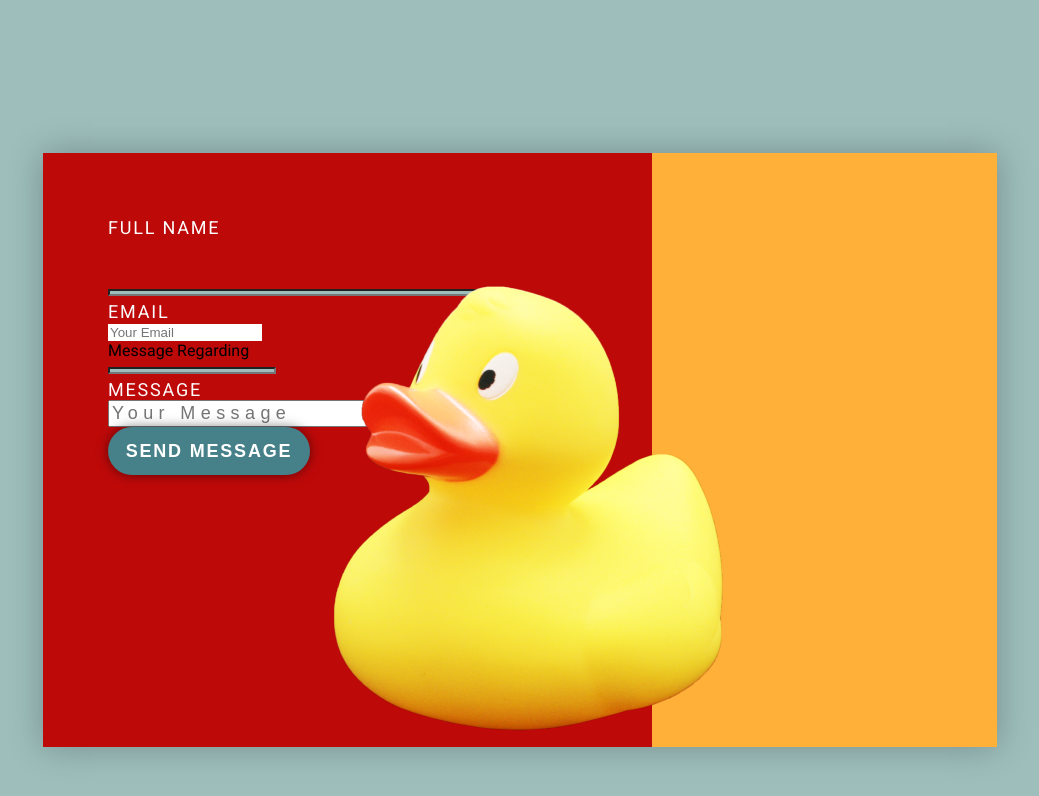
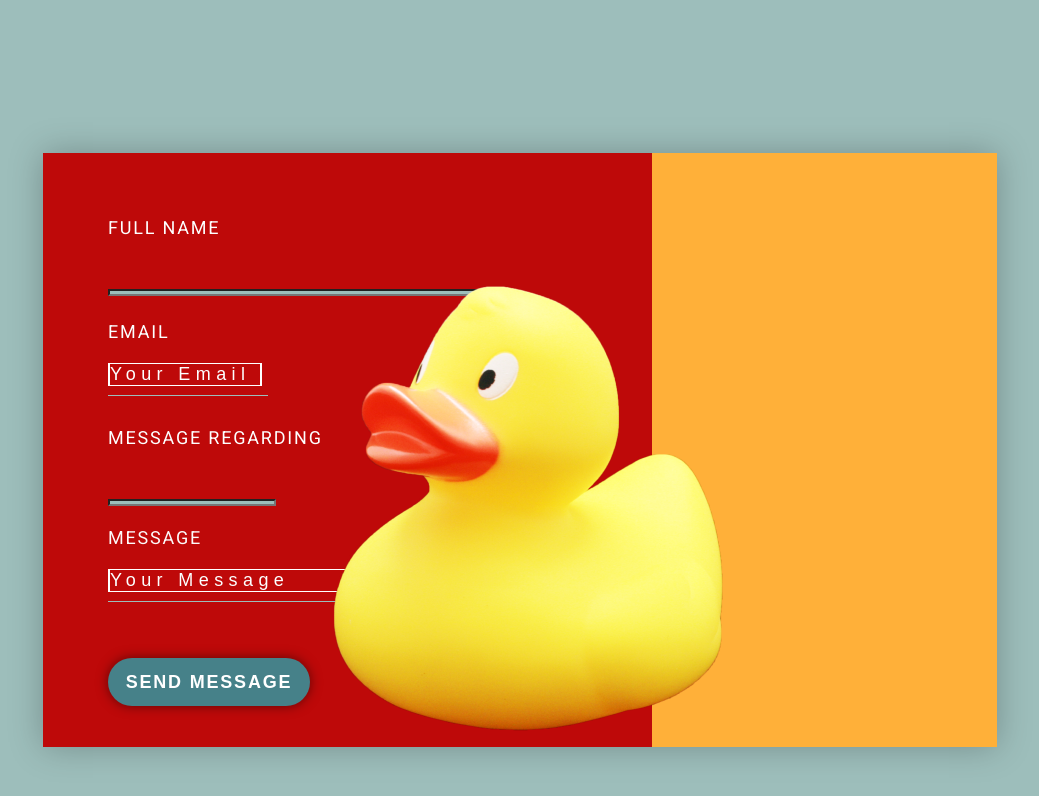
Before and after one commit to Ripandeepsidhu/Duckform, a plain HTML site: page index.html in a window 1280 px wide. Shown: the top 796 px of the page, without its empty margins (208-1247 px from the left). Drawn offline with Linux system fonts and the light colour scheme.

Commit message:
changes added

```diff
--- a/index.html
+++ b/index.html
@@ -17,13 +17,18 @@
             <div class="rectangle1">
                 <form style="margin-top: 64px; margin-left: 65px;">
                     <label class="full-name">FULL NAME</label><br>
-                    <input class="input-name" type="text"><br>
+                    <input class="input-name" type="text"><div style="width: 400px;
+                    height: 1px;"></div><br>
                     <label class="email">EMAIL</label><br>
-                    <input class="input-email" type="email" placeholder ="Your Email"><br>
+                    <input class="input-email" type="email" placeholder ="Your Email">
+                    <div style="width: 160px;
+                    height: 1px; background: #9DBEBB; margin-bottom: 31px;"></div>
                     <label class="message-regarding">Message Regarding</label><br>
                     <input class="input-message-regarding" type="text"><br>
                     <label class="message">Message</label><br>
                     <input class="input-message" type="text" placeholder ="Your Message"><br>
+                    <div style="width: 400px;
+                    height: 1px; background: #9DBEBB; margin-top: 9px; margin-bottom: 56px;"></div>
                     <button type="submit">Send Message</button>
                 </form>
                 <div class="rectangle2">
--- a/styles/styles.css
+++ b/styles/styles.css
@@ -58,6 +58,7 @@ section{
     height: 1px;
     background: #9DBEBB;
     margin-top: 51px;
+
 }
 .email{
     color: #FCFFFF;
@@ -68,20 +69,31 @@ section{
     letter-spacing: 1.8px;
     text-transform: uppercase;
     margin-top: 22px;
-    margin-bottom: 21px;
+
 }
 .input-email{
     border: none;
     width: 150px;
     color: #FDFFFF;
-
-}
-.input-email .placeholder{
     font-size: 18px;
     font-style: normal;
     font-weight: 400;
     line-height: normal;
     letter-spacing: 5.4px;
+    border: none;
+    margin-bottom: 9px;
+    margin-top: 21px;
+
+}
+::placeholder{
+    font-size: 18px;
+    font-style: normal;
+    font-weight: 400;
+    line-height: normal;
+    letter-spacing: 5.4px;
+    color: #FDFFFF;
+    background-color:#BE0909 ;
+
 }
 
 .rectangle1 button{
@@ -100,7 +112,7 @@ section{
     box-shadow: 0px 0px 12px 0px rgba(0, 0, 0, 0.50);
     border: none;
 }
-.message-rearding{
+.message-regarding{
     color: #FEFFFF;
     font-size: 18px;
     font-style: normal;
@@ -113,6 +125,8 @@ section{
     width: 160px;
     height: 1px;
     background: #9DBEBB;
+    margin-top: 51px;
+    margin-bottom: 21px;
 }
 .message{
     color: rgba(254, 255, 255, 0.98);
@@ -132,4 +146,6 @@ section{
     line-height: normal;
     color: #FEFFFF;
     letter-spacing: 5.4px;
+    border: none;
+    margin-top: 21px;
 }
```
